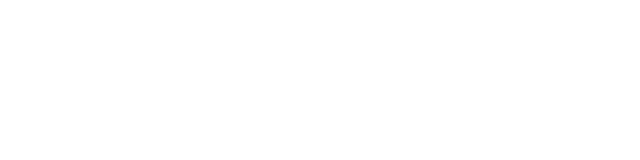
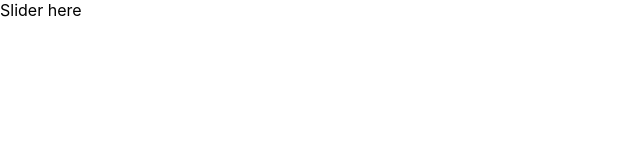
Before and after one commit to NISONovosibirsk/niso-system, a React (Create React App) app: page / in a window 1280 px wide. Shown: the top 160 px of the page, without its empty margins (0-640 px from the left). Built offline with nearby package versions, Linux system fonts and the light colour scheme.

Commit message:
component created / swiper installed

```diff
--- a/package.json
+++ b/package.json
@@ -15,6 +15,7 @@
     "react-scripts": "5.0.0",
     "redux": "^4.1.2",
     "sass": "^1.49.0",
+    "swiper": "^7.4.1",
     "typescript": "^4.4.2",
     "web-vitals": "^2.1.0"
   },
--- a/src/App.tsx
+++ b/src/App.tsx
@@ -1,10 +1,13 @@
 import React from 'react';
+
+// components import
+import { Slider } from './components';
 
 function App() {
     return (
         <div className='App'>
             <div className='container'>
-
+                <Slider />
             </div>
         </div>
     );
--- /dev/null
+++ b/src/components/Slider.tsx
@@ -0,0 +1,8 @@
+
+const Slider = () => {
+    return(
+        <div>Slider here</div>
+    );
+}
+
+export default Slider;
--- /dev/null
+++ b/src/components/index.ts
@@ -0,0 +1 @@
+export { default as Slider } from './Slider';
```
Also changed, not shown: 1 other file (tests, documents, lock files or other folders).
